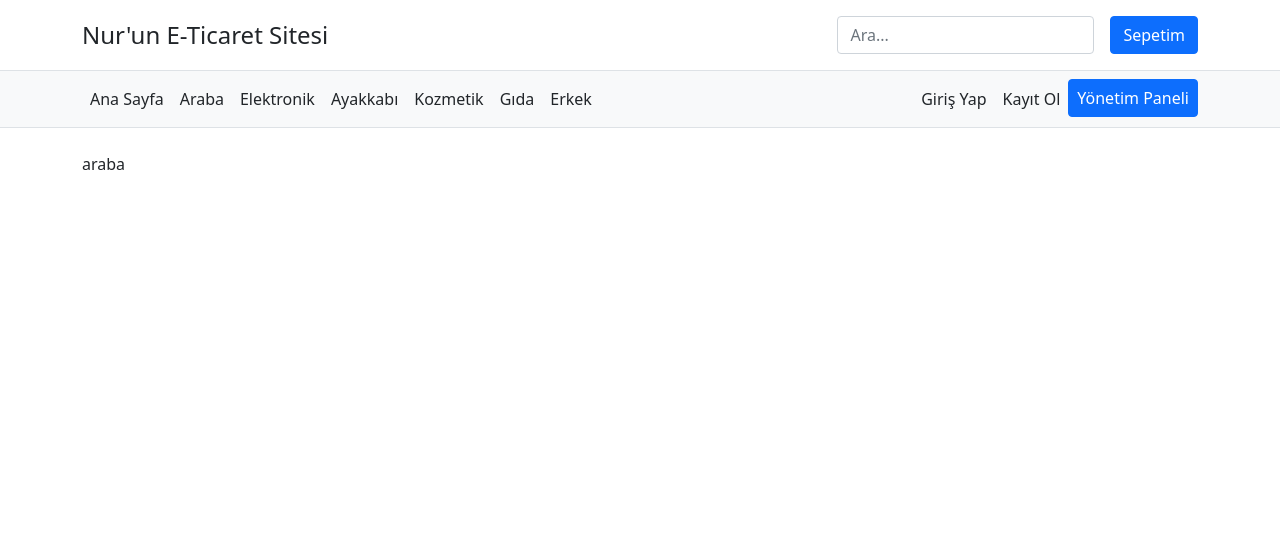
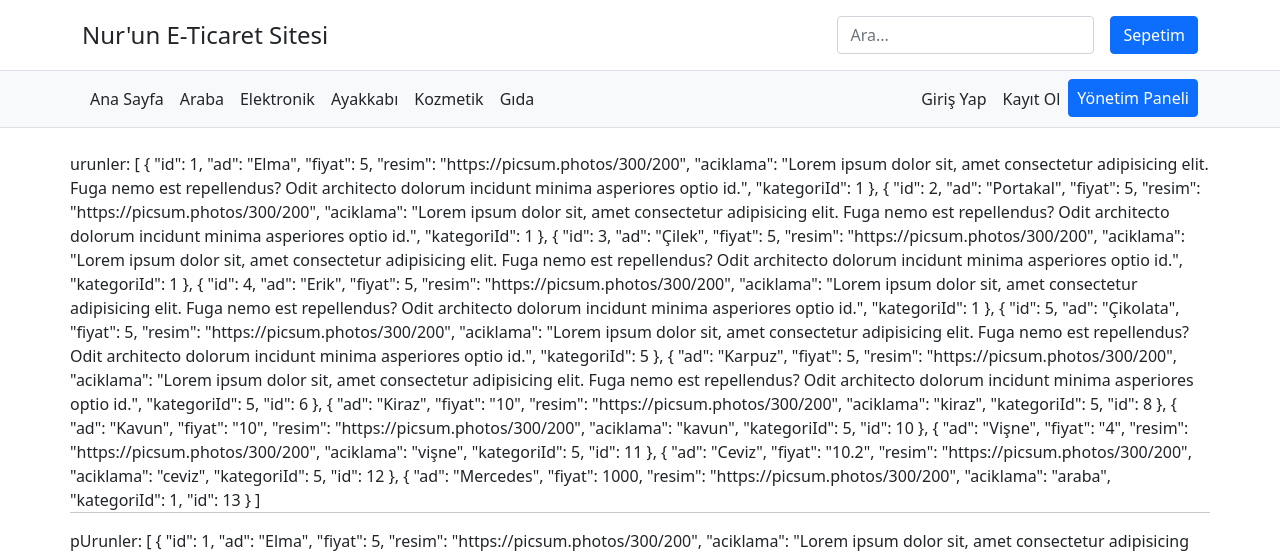
Before and after one commit to nursenkara/vue-cli-eticaret, a Vue app: page /kategori/araba in a window 1280 px wide. Shown: the top 557 px of the page. Built offline with nearby package versions, Linux system fonts and the light colour scheme; data requests are answered from the project's data file.

Commit message:
Kategorilerde kategorinin ürünleri listelendi.

```diff
--- a/db.json
+++ b/db.json
@@ -79,6 +79,14 @@
       "aciklama": "ceviz",
       "kategoriId": 5,
       "id": 12
+    },
+    {
+      "ad": "Mercedes",
+      "fiyat": 1000,
+      "resim": "https://picsum.photos/300/200",
+      "aciklama": "araba",
+      "kategoriId": 1,
+      "id": 13
     }
   ],
   "kategoriler": [
@@ -106,11 +114,6 @@
       "id": 5,
       "ad": "Gıda",
       "slug": "/gida"
-    },
-    {
-      "ad": "Erkek",
-      "slug": "/erkek",
-      "id": 6
     }
   ]
 }
--- a/package.json
+++ b/package.json
@@ -11,6 +11,7 @@
     "axios": "^0.21.1",
     "bootstrap": "^5.1.0",
     "core-js": "^3.6.5",
+    "lodash": "^4.17.21",
     "vue": "^3.0.0",
     "vue-router": "^4.0.11"
   },
--- a/src/components/Kategori.vue
+++ b/src/components/Kategori.vue
@@ -1,16 +1,21 @@
 <template>
   <div>
-    {{ kategoriSlug }}
+    <Urunler :pUrunler="urunler" />
   </div>
 </template>
 
 <script>
+import Urunler from "./Urunler";
 import axios from "axios";
+import _ from "lodash";
 
 export default {
+  components: {
+    Urunler,
+  },
   data() {
     return {
-      kategoriler: [],
+      urunler: [],
       kategoriSlug: this.$route.params.slug,
     };
   },
@@ -18,7 +23,22 @@ export default {
     axios
       .get("http://localhost:3000/kategoriler")
       .then((response) => {
-        this.kategoriler = response.data;
+        var kategoriler = response.data;
+
+        var kategori = _.find(kategoriler, ["slug", "/" + this.kategoriSlug]);
+        if (typeof kategori == "object") {
+          var kategoriId = kategori.id;
+          /* Kategori ID'den ürünleri getir */
+          axios
+            .get("http://localhost:3000/urunler?kategoriId=" + kategoriId)
+            .then((response2) => {
+              this.urunler = response2.data;
+            })
+            .catch(function(error) {
+              console.log(error);
+            });
+          /**/
+        }
       })
       .catch(function(error) {
         console.log(error);
--- a/src/components/Urunler.vue
+++ b/src/components/Urunler.vue
@@ -1,5 +1,8 @@
 <template>
   <div class="row">
+    urunler: {{urunler}}
+    <hr>
+    pUrunler: {{pUrunler}}
     <Urun :urun="urun" v-for="urun in urunler" :key="urun.id" />
   </div>
 </template>
@@ -9,23 +12,26 @@ import Urun from "./Urun";
 import axios from "axios";
 
 export default {
+  props: ["pUrunler"],
   components: {
     Urun,
   },
   data() {
     return {
-      urunler: [],
+      urunler: this.pUrunler || [],
     };
   },
   created() {
+    if (this.pUrunler.length < 1) {
       axios
         .get("http://localhost:3000/urunler")
         .then((response) => {
           this.urunler = response.data;
         })
-      .catch(function (error) {
+        .catch(function(error) {
           console.log(error);
         });
+    }
   },
 };
 </script>
```
Also changed, not shown: 1 other file (tests, documents, lock files or other folders). Lines whose indentation alone changed are shown as unchanged.
